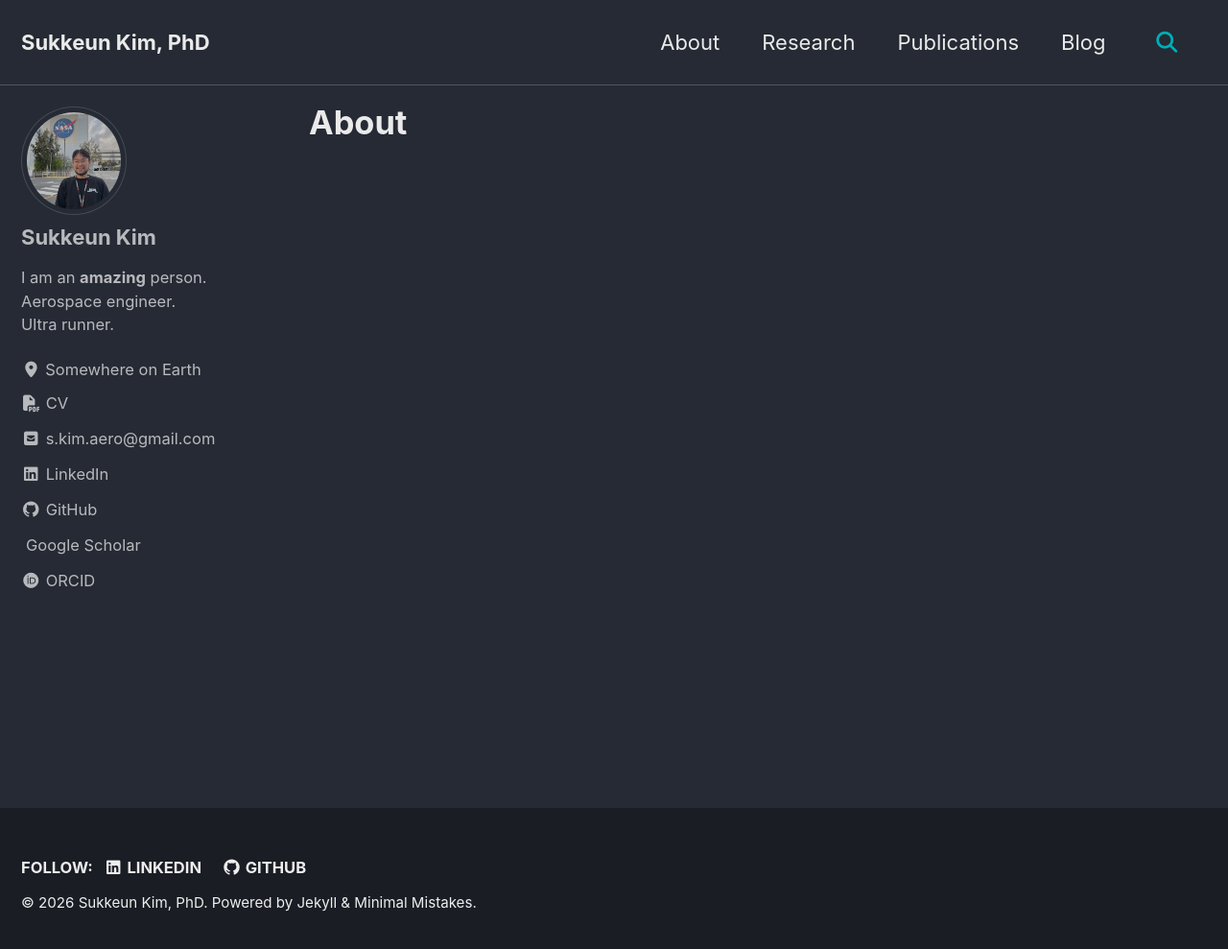
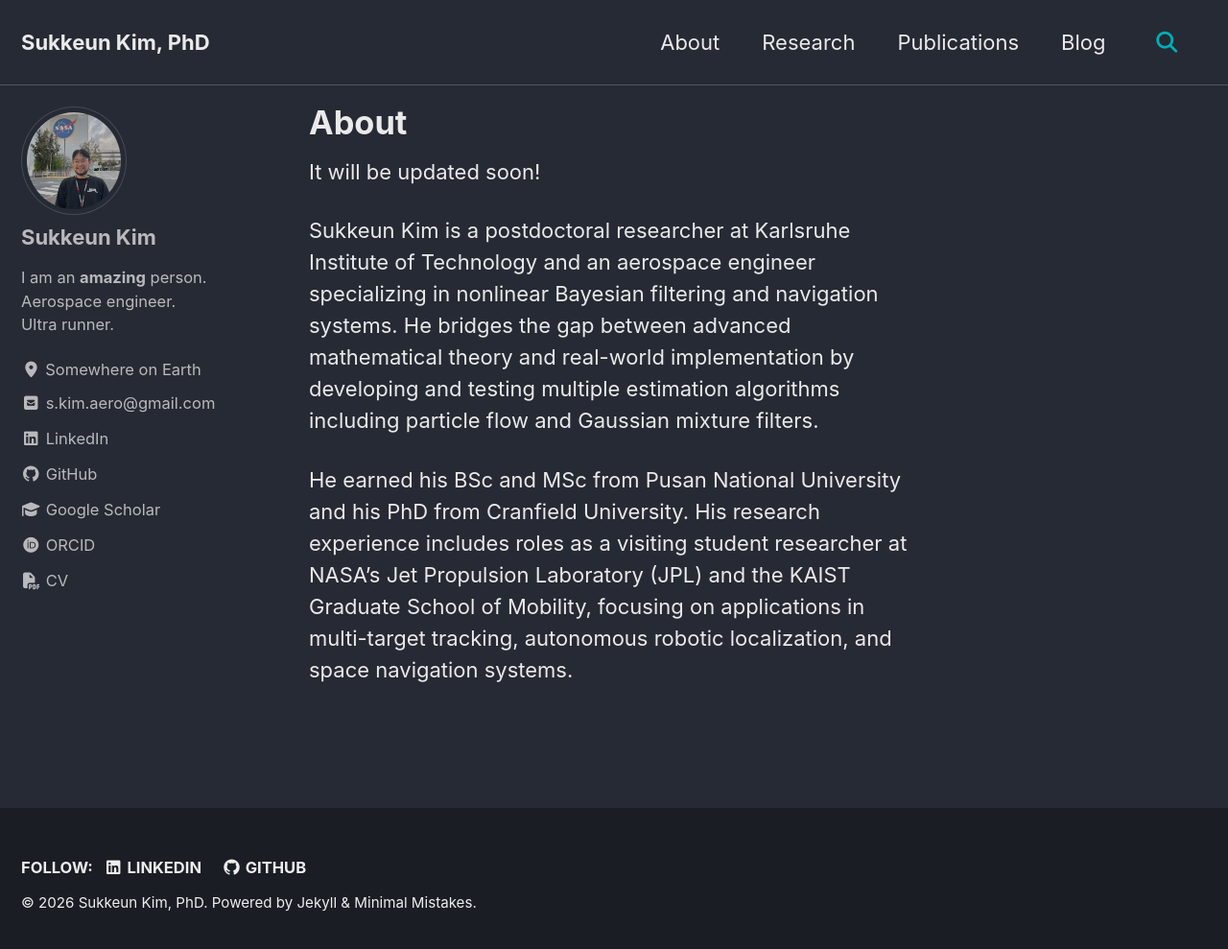
Before and after one commit to skim-aero/skim-aero.github.io, a Jekyll site: the page built from _pages/about.html, in a window 1280 px wide and 997 px high. Shown: the top 989 px of the window at 96% size. Built offline with Jekyll 4.4.1, drawn with Linux system fonts in a browser that asks for light colours; cached includes are drawn as plain includes.

Commit message:
More updates

```diff
--- a/_config.yml
+++ b/_config.yml
@@ -121,9 +121,6 @@ author:
   email            :
   # fediverse      : "@you@instance.social"  # used for fediverse:creator meta tag
   links:
-    - label: "CV"
-      icon: "fas fa-fw fa-file-pdf"
-      url: "/assets/files/CV_Sukkeun.pdf"
     - label: "s.kim.aero@gmail.com"
       icon: "fas fa-fw fa-square-envelope"
       url: "mailto:s.kim.aero@gmail.com"
@@ -134,11 +131,14 @@ author:
       icon: "fab fa-fw fa-github"
       url: "https://github.com/skim-aero"
     - label: "Google Scholar"
-      icon: "ai ai-google-scholar" # Or "fas fa-fw fa-graduation-cap" depending on your icon set
+      icon: "fas fa-fw fa-graduation-cap" # Or "fas fa-fw fa-graduation-cap" depending on your icon set
       url: "https://scholar.google.com/citations?user=ucaZIY0AAAAJ&hl=en"
     - label: "ORCID"
       icon: "fab fa-fw fa-orcid"
       url: "https://orcid.org/0000-0001-6903-5437"
+    - label: "CV"
+      icon: "fas fa-fw fa-file-pdf"
+      url: "/assets/files/CV_Sukkeun.pdf"
 
 
 # Site Footer
--- /dev/null
+++ b/_pages/about.html
@@ -0,0 +1,12 @@
+---
+layout: single
+title: About
+permalink: /
+author_profile: true
+---
+
+<p>It will be updated soon!
+
+<p>Sukkeun Kim is a postdoctoral researcher at Karlsruhe Institute of Technology and an aerospace engineer specializing in nonlinear Bayesian filtering and navigation systems. He bridges the gap between advanced mathematical theory and real-world implementation by developing and testing multiple estimation algorithms including particle flow and Gaussian mixture filters.</p>
+
+<p>He earned his BSc and MSc from Pusan National University and his PhD from Cranfield University. His research experience includes roles as a visiting student researcher at NASA’s Jet Propulsion Laboratory (JPL) and the KAIST Graduate School of Mobility, focusing on applications in multi-target tracking, autonomous robotic localization, and space navigation systems.</p>
--- a/about.html
+++ /dev/null
@@ -1,6 +0,0 @@
----
-layout: single
-title: About
-permalink: /
-author_profile: true
----
```
Also changed, not shown: _pages/blog.html (renamed from blog.html), _pages/publications.html (renamed from publications.html), _pages/research.html (renamed from research.html), 2 other files.
